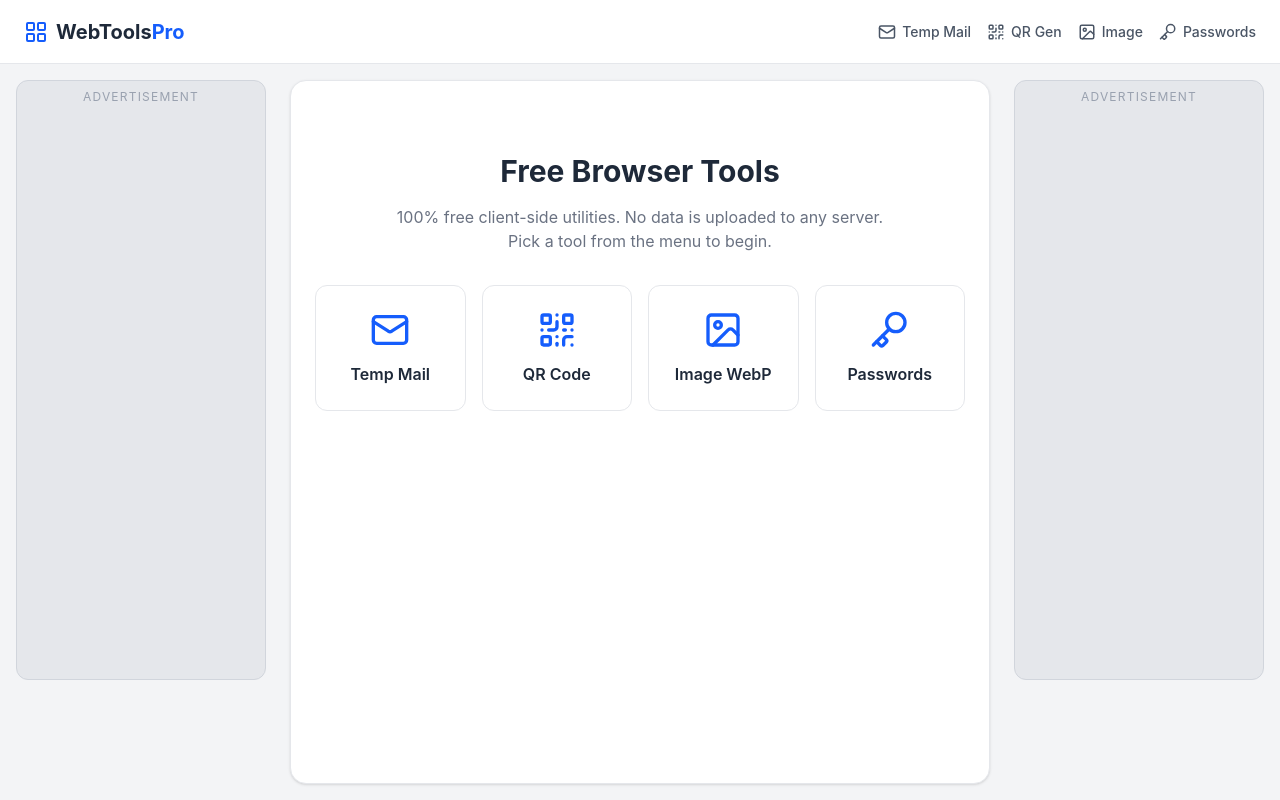
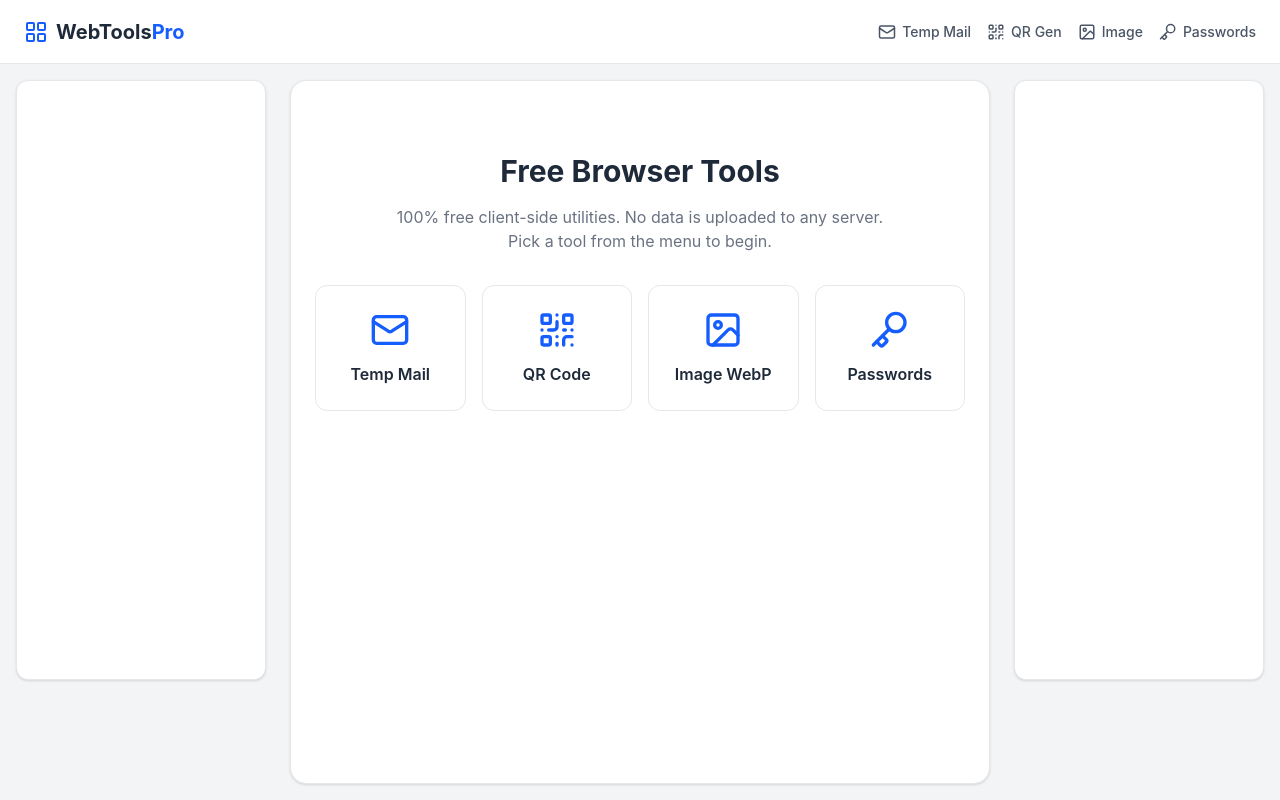
Before and after one commit to b30adriana-collab/WebToolsPro, a React (Vite) app: page / in a window 1280 px wide. Built offline with nearby package versions, Linux system fonts and the light colour scheme.

Commit message:
Feat: Integrate actual Google AdSense tags and AdBanner component

```diff
--- a/index.html
+++ b/index.html
@@ -2,9 +2,11 @@
 <html lang="en">
   <head>
     <meta charset="UTF-8" />
-    <link rel="icon" type="image/svg+xml" href="/favicon.svg" />
+    <link rel="icon" type="image/svg+xml" href="/vite.svg" />
     <meta name="viewport" content="width=device-width, initial-scale=1.0" />
-    <title>webtoolspro</title>
+    <title>WebToolsPro - Free Utilities</title>
+    <!-- Google AdSense -->
+    <script async src="https://pagead2.googlesyndication.com/pagead/js/adsbygoogle.js?client=ca-pub-4689474005583095" crossorigin="anonymous"></script>
   </head>
   <body>
     <div id="root"></div>
--- a/src/App.jsx
+++ b/src/App.jsx
@@ -5,6 +5,7 @@ import QRTool from './components/QRTool';
 import ImageTool from './components/ImageTool';
 import PasswordTool from './components/PasswordTool';
 import TempMailTool from './components/TempMailTool';
+import AdBanner from './components/AdBanner';
 
 export default function App() {
   return (
@@ -38,8 +39,8 @@ export default function App() {
 
           {/* Left Ad */}
           <aside className="hidden md:flex flex-col w-[250px] shrink-0 gap-4">
-            <div className="w-full h-[600px] bg-gray-200 rounded-xl border border-gray-300 flex items-center justify-center relative">
-              <span className="absolute top-2 text-xs uppercase tracking-widest text-gray-400">Advertisement</span>
+            <div className="w-full h-[600px] bg-white rounded-xl border border-gray-200 overflow-hidden relative shadow-sm">
+              <AdBanner slot="left-1" format="vertical" />
             </div>
           </aside>
 
@@ -79,8 +80,8 @@ export default function App() {
 
           {/* Right Ad */}
           <aside className="hidden md:flex flex-col w-[250px] shrink-0 gap-4">
-            <div className="w-full h-[600px] bg-gray-200 rounded-xl border border-gray-300 flex items-center justify-center relative">
-              <span className="absolute top-2 text-xs uppercase tracking-widest text-gray-400">Advertisement</span>
+            <div className="w-full h-[600px] bg-white rounded-xl border border-gray-200 overflow-hidden relative shadow-sm">
+              <AdBanner slot="right-1" format="vertical" />
             </div>
           </aside>
         </main>
--- /dev/null
+++ b/src/components/AdBanner.jsx
@@ -0,0 +1,33 @@
+import { useEffect, useRef } from 'react';
+
+export default function AdBanner({ slot = "auto", format = "auto" }) {
+  const adLoaded = useRef(false);
+
+  useEffect(() => {
+    // Only push once to avoid React strict mode errors
+    if (adLoaded.current) return;
+    try {
+      (window.adsbygoogle = window.adsbygoogle || []).push({});
+      adLoaded.current = true;
+    } catch (err) {
+      console.error('AdSense error:', err);
+    }
+  }, []);
+
+  return (
+    <div className="w-full h-full relative">
+      <ins
+        className="adsbygoogle"
+        style={{ display: 'block', width: '100%', height: '100%' }}
+        data-ad-client="ca-pub-4689474005583095"
+        data-ad-slot={slot}
+        data-ad-format={format}
+        data-full-width-responsive="true"
+      />
+      {/* Fallback label if ad blocker is active */}
+      <div className="absolute inset-0 flex items-center justify-center -z-10 bg-gray-100 text-gray-400 text-xs uppercase tracking-widest pointer-events-none">
+        Advertisement
+      </div>
+    </div>
+  );
+}
```
